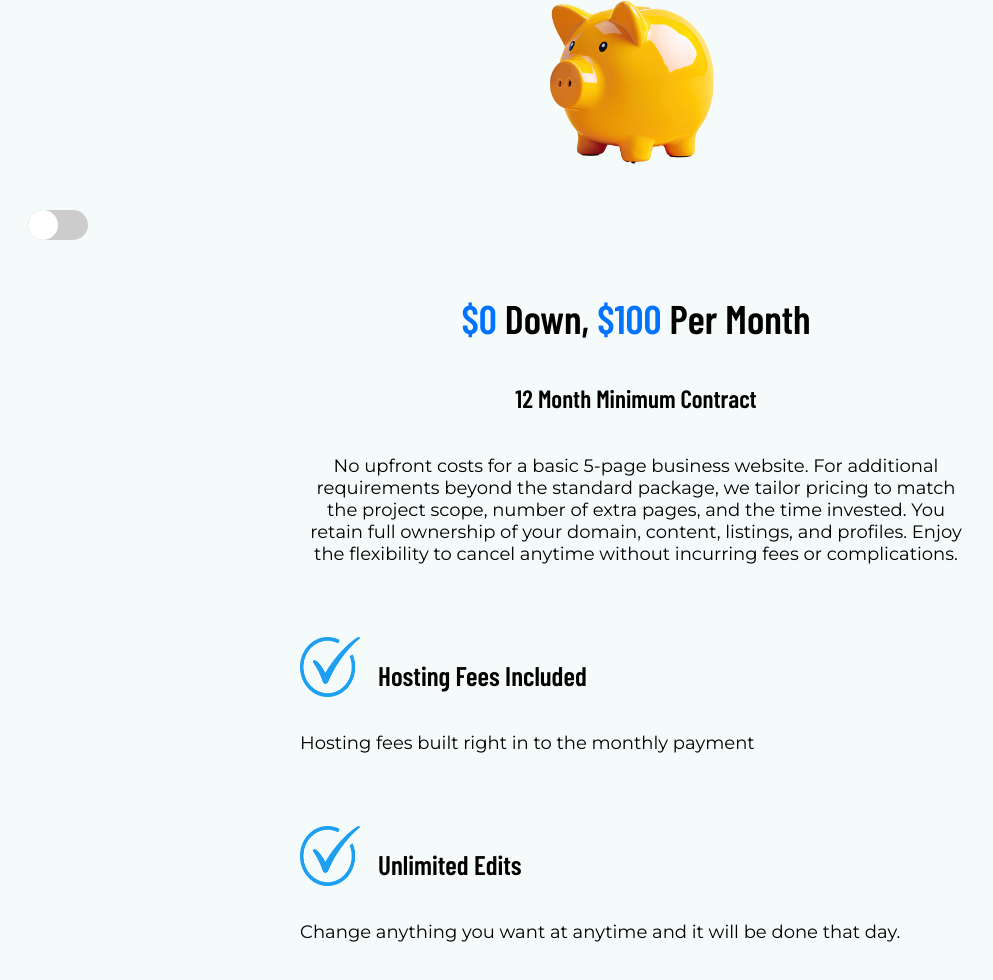
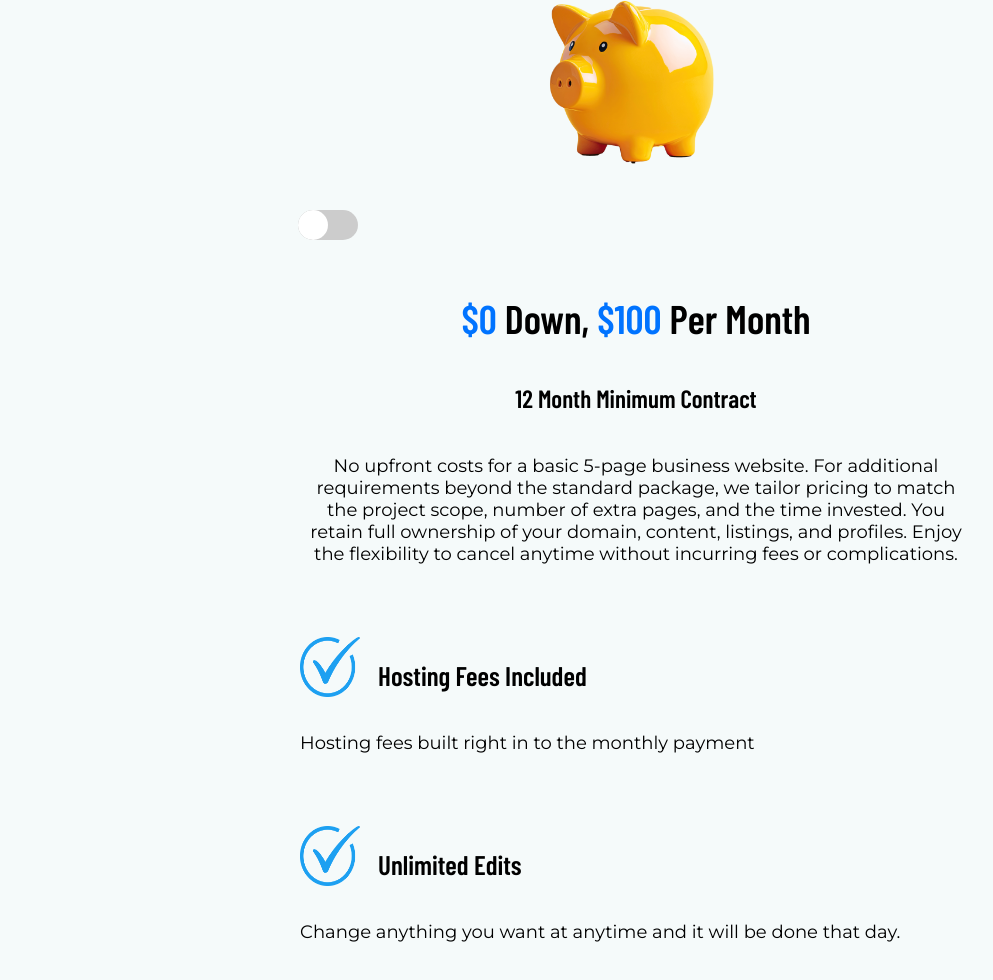
Before and after one commit to luuui-v/gilabit, a plain HTML site: page index.html in a window 1280 px wide. Shown: the part 3227-4207 px from the top of the page, without its empty margins (4-997 px from the left). Drawn offline with nearby package versions, Linux system fonts and the light colour scheme; files whose address does not match are found by name.

Commit message:
Update main.css

```diff
--- a/styles/main.css
+++ b/styles/main.css
@@ -349,6 +349,7 @@ body{
         position: relative;
         cursor: pointer;
         background-color: var(--secondary-color);
+        margin-left: 15em;
 
     }
 
```
